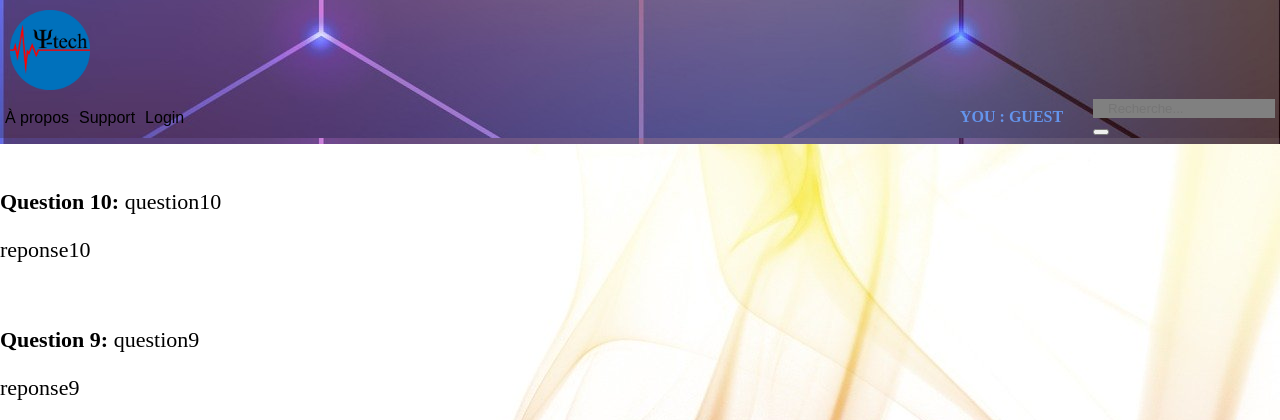
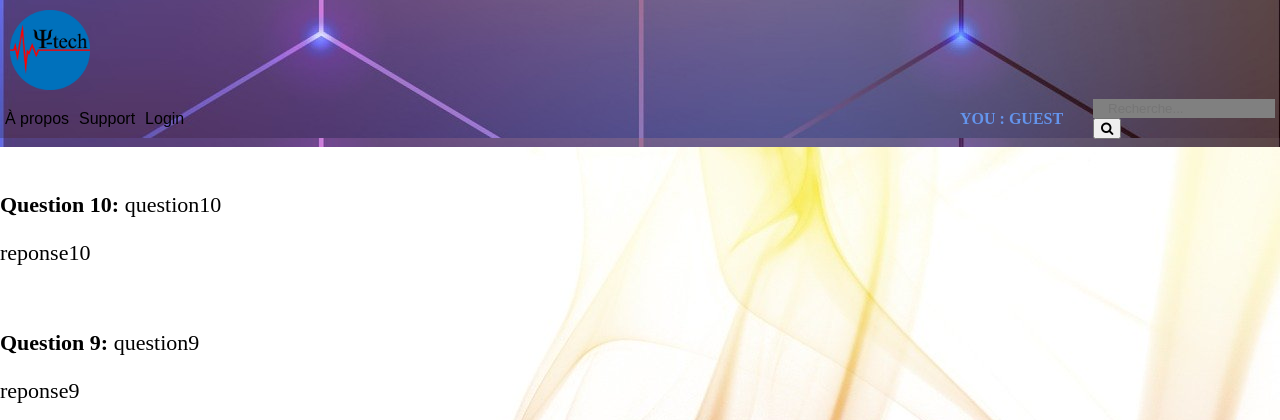
Before and after one commit to KynZix/Projet-APP-, a PHP site: page /FAQ.php in a window 1280 px wide. Shown: the top 420 px of the page. Run offline with PHP 8.4, Linux system fonts and the light colour scheme; data comes from the database, SQL or seed files in the repository.

Commit message:
Update header.php

```diff
--- a/APP/header.php
+++ b/APP/header.php
@@ -1,6 +1,7 @@
 <?php session_start(); ?>
 <head>
 	<link rel="stylesheet" href="CSS/header.css">
+	<link rel="stylesheet" href="https://cdnjs.cloudflare.com/ajax/libs/font-awesome/4.7.0/css/font-awesome.min.css">
 </head>
 
 <header>
@@ -76,9 +77,9 @@
 
 			</div>
 			<div class="menu2">
-		  		<form class="menuinput"  id="leftbutton" action="search.php">
-		  			<input type="search" name="search-website" placeholder="Recherche..." id ="search-bar">
-					<button type="submit"><i class="search-button"></i></button>
+		  		<form class="menuinput" action="FAQ.php">
+		  			<input type="search" name="searchtext" placeholder="Recherche..." id ="search-bar">
+					<button type="submit" id="search-button"><i class="fa fa-search"></i></button>
 		  		</form>
 			</div>
 
```
